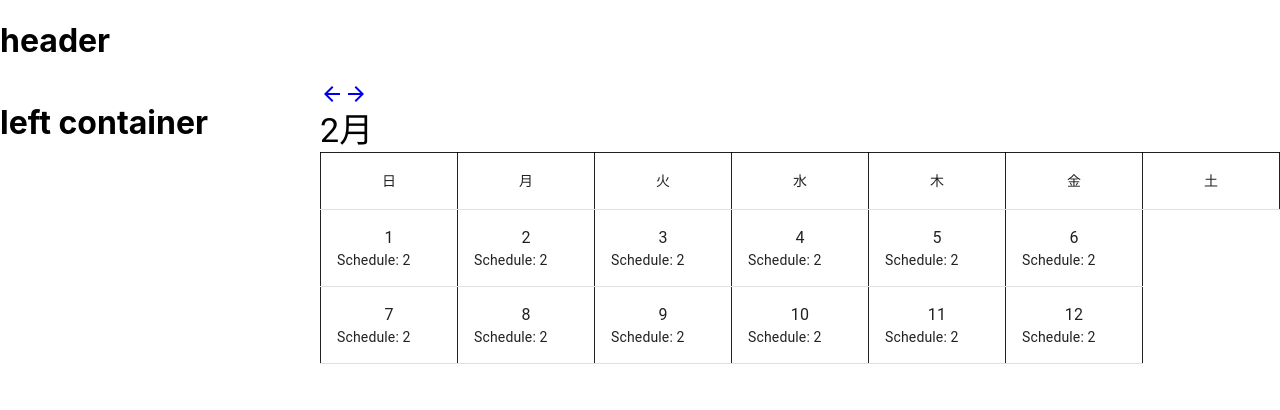
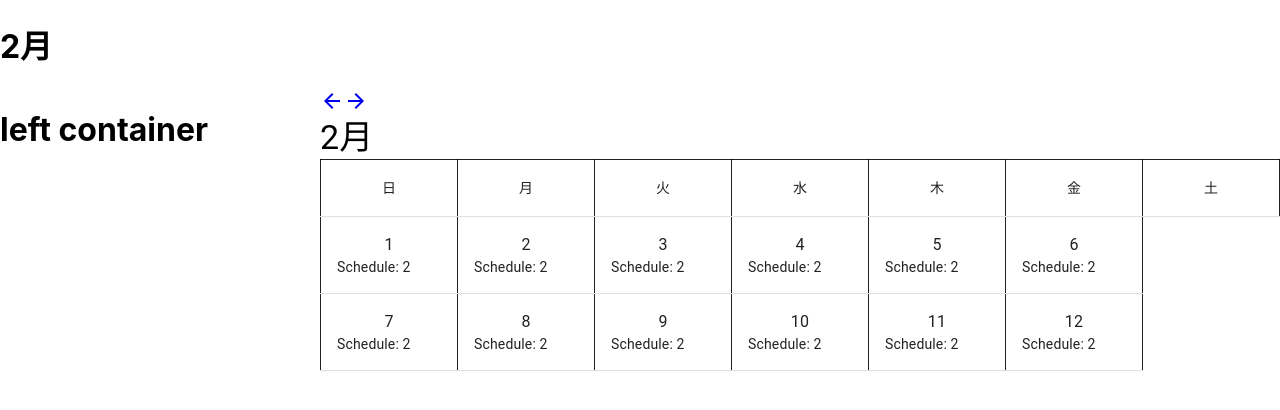
Before and after one commit to Siroyaka/react-redux-calendar, a React (Create React App) app: page /2 in a window 1280 px wide. Shown: the top 410 px of the page. Built offline with nearby package versions, Linux system fonts and the light colour scheme.

Commit message:
baseurl change
tsconfigのbaseurlにsrcを追加し、絶対パスでの記述を可能に変更

```diff
--- a/src/component/Header.tsx
+++ b/src/component/Header.tsx
@@ -1,4 +1,5 @@
 import React from 'react';
+import { useParams } from 'react-router-dom';
 
 interface OwnProps {
 
@@ -7,8 +8,9 @@ interface OwnProps {
 type Props = OwnProps;
 
 const Header: React.FC<Props> = (props) => {
+    const {id} = useParams<{id: string|undefined}>();
     return(
-        <h1>header</h1>
+        <h1>{id}月</h1>
     );
 }
 
--- a/tsconfig.json
+++ b/tsconfig.json
@@ -1,5 +1,6 @@
 {
   "compilerOptions": {
+    "baseUrl": "src",
     "target": "es5",
     "lib": [
       "dom",
```
